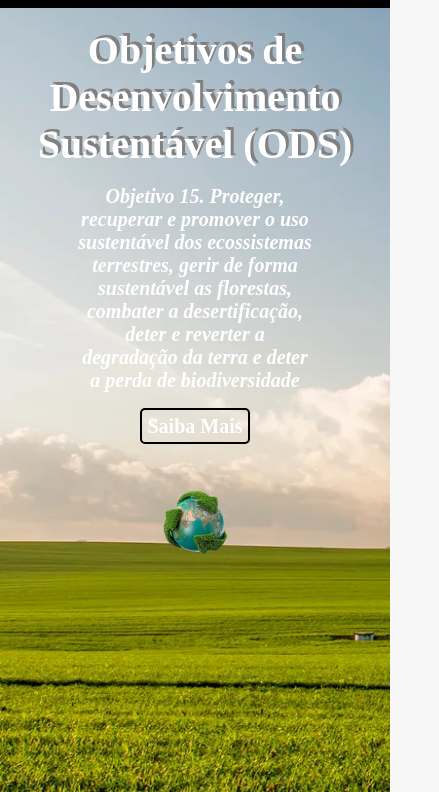
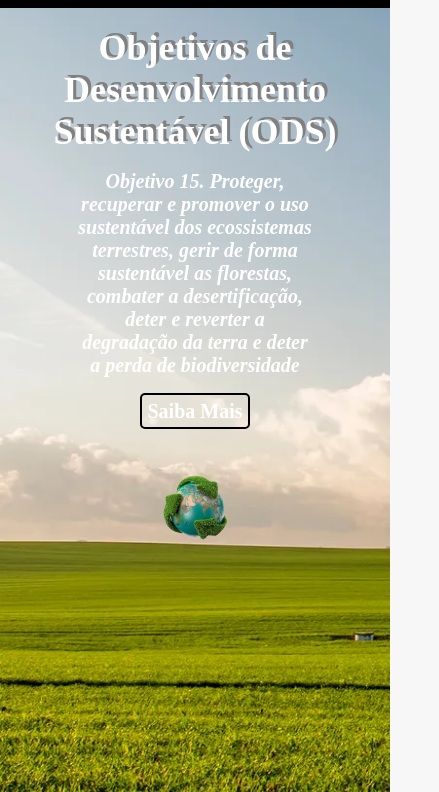
Before and after one commit to Kayross54x/Kayross54x.github.io, a plain HTML site: page index.html in a window 390 px wide. Shown: the part 52-844 px from the top of the page, 439 px wide, since content can reach past the window. Drawn offline with Linux system fonts and the light colour scheme.

Commit message:
Update style.css

```diff
--- a/style.css
+++ b/style.css
@@ -6,6 +6,7 @@ html, body {
     font-family: Georgia, 'Times New Roman', Times, serif;
     text-align: justify;
     background-color: #f7f7f7;
+    overflow-x: hidden;
 
 }
 
@@ -381,7 +382,7 @@ hr{
         padding-right: 20%;
     }
     #titulo{
-        font-size: 40px;
+        font-size: 36px;
         color: white;
         margin-top: 20%;
         padding-left: 3%;
```
